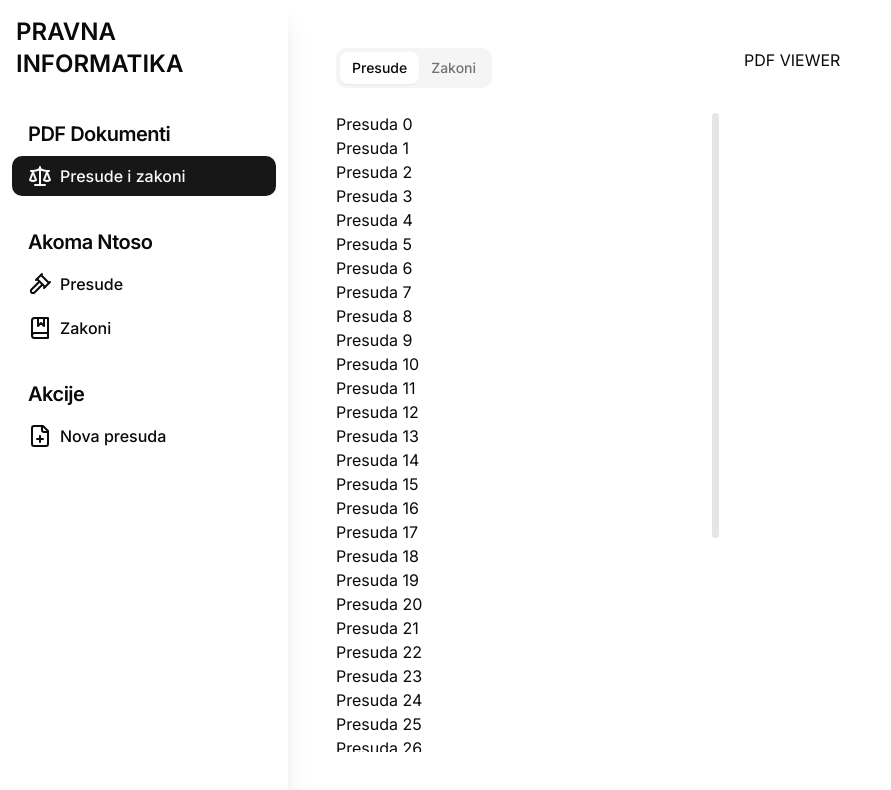
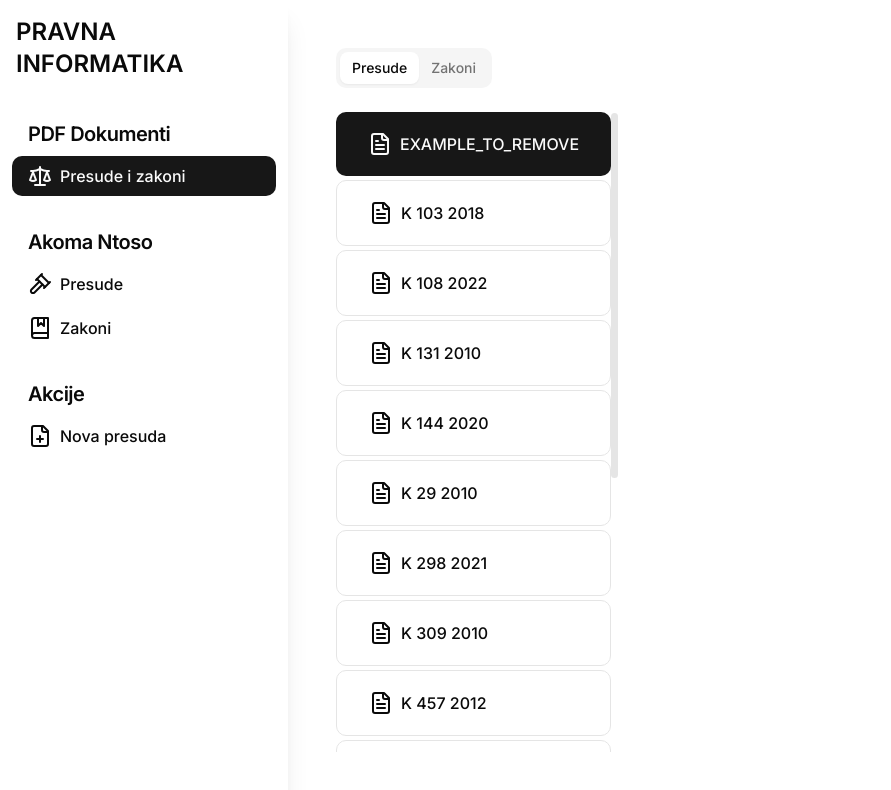
Before and after one commit to anaandjelic/pravna-informatika-projekat, a Next.js app in the folder frontend/: page /presude_i_zakoni in a window 1280 px wide. Shown: the top 790 px of the page, without its empty margins (0-891 px from the left). Built offline with nearby package versions, Linux system fonts and the light colour scheme.

Commit message:
List all PDFs and show them in browser pdf viewer

```diff
--- a/frontend/app/presude_i_zakoni/page.tsx
+++ b/frontend/app/presude_i_zakoni/page.tsx
@@ -1,32 +1,107 @@
+"use client";
+
+import { ListItem } from "@/app/ui/list_item";
 import { ScrollArea } from "@/components/ui/scroll-area";
 import { Tabs, TabsContent, TabsList, TabsTrigger } from "@/components/ui/tabs";
+import { FileText } from "lucide-react";
+import { useEffect, useMemo, useState } from "react";
 
 export default function PresudeIZakoni() {
+  const [presude, setPresude] = useState<FilePath[]>([]);
+  const [zakoni, setZakoni] = useState<FilePath[]>([]);
+
+  const [tab, setTab] = useState<string>("presude");
+  const onTabChange = (value: string) => {
+    setTab(value);
+  };
+
+  const [selectedPDFIndex, setSelectedPDFIndex] = useState<number>(0);
+  const handleSelect = (index: number) => {
+    setSelectedPDFIndex(index);
+  };
+
+  useEffect(() => {
+    const getPdfFiles = async () => {
+      await fetch(`http://localhost:3000/api/pdfs?dir=${encodeURI("/pdf/presude")}`)
+        .then((res) => res.json())
+        .then((data) => setPresude(data));
+
+      await fetch(`http://localhost:3000/api/pdfs?dir=${encodeURI("/pdf/zakoni")}`)
+        .then((res) => res.json())
+        .then((data) => setZakoni(data));
+    };
+
+    getPdfFiles();
+  }, []);
+
+  const pdfToShow = useMemo(() => {
+    if (tab === "presude") {
+      return presude[selectedPDFIndex]?.path;
+    } else {
+      return zakoni[selectedPDFIndex]?.path;
+    }
+  }, [tab, selectedPDFIndex]);
+
   return (
     <div className="flex h-full flex-row overflow-hidden space-x-6">
-      <Tabs defaultValue="presude" className="flex flex-col w-96 h-full">
+      <Tabs
+        value={tab}
+        onValueChange={onTabChange}
+        className="flex flex-col w-96 h-full"
+      >
         <div className="hack pb-4">
           <TabsList>
             <TabsTrigger value="presude">Presude</TabsTrigger>
             <TabsTrigger value="zakoni">Zakoni</TabsTrigger>
           </TabsList>
         </div>
-        <TabsContent value="presude" className="flex-grow overflow-auto">
-          <ScrollArea className="h-full" type="always">
-            {Array.from({ length: 40 }, (_, i) => (
-              <div key={i}>Presuda {i}</div>
-            ))}
+        <TabsContent
+          value="presude"
+          className="flex-grow overflow-auto"
+        >
+          <ScrollArea
+            className="h-full"
+            type="always"
+          >
+            <div className="w-full pr-2">
+              {presude.map((file, index) => (
+                <ListItem
+                  key={index}
+                  text={file.stem}
+                  isSelected={index === selectedPDFIndex}
+                  Icon={FileText}
+                  onClick={() => handleSelect(index)}
+                ></ListItem>
+              ))}
+            </div>
           </ScrollArea>
         </TabsContent>
-        <TabsContent value="zakoni" className="flex-grow overflow-auto">
-          <ScrollArea className="h-full" type="always">
-            {Array.from({ length: 40 }, (_, i) => (
-              <div key={i}>Zakon {i}</div>
-            ))}
+        <TabsContent
+          value="zakoni"
+          className="flex-grow overflow-auto"
+        >
+          <ScrollArea
+            className="h-full"
+            type="always"
+          >
+            <div className="w-full pr-2">
+              {zakoni.map((file, index) => (
+                <ListItem
+                  key={index}
+                  text={file.stem}
+                  isSelected={index === selectedPDFIndex}
+                  Icon={FileText}
+                  onClick={() => handleSelect(index)}
+                ></ListItem>
+              ))}
+            </div>
           </ScrollArea>
         </TabsContent>
       </Tabs>
-      <ScrollArea className="w-auto h-full">PDF VIEWER</ScrollArea>
+      <iframe
+        className="w-full"
+        src={pdfToShow}
+      ></iframe>
     </div>
   );
 }
--- /dev/null
+++ b/frontend/app/ui/list_item.tsx
@@ -0,0 +1,23 @@
+import { Button } from "@/components/ui/button";
+import { LucideIcon } from "lucide-react";
+
+interface ListItemProps {
+  text: string;
+  isSelected: boolean;
+  Icon: LucideIcon;
+  onClick: () => void;
+}
+
+export function ListItem({ text, isSelected, Icon, onClick }: ListItemProps) {
+  return (
+    <Button
+      variant={isSelected ? "default" : "outline"}
+      size="lg"
+      className=" w-full justify-start py-8 mb-1"
+      onClick={onClick}
+    >
+      <Icon className="mr-2" />
+      {text}
+    </Button>
+  );
+}
```
